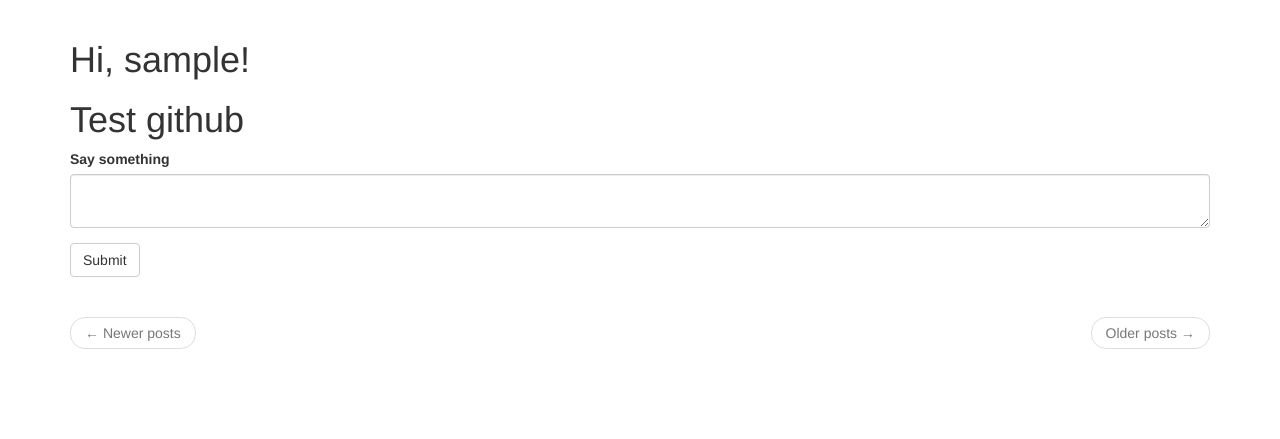
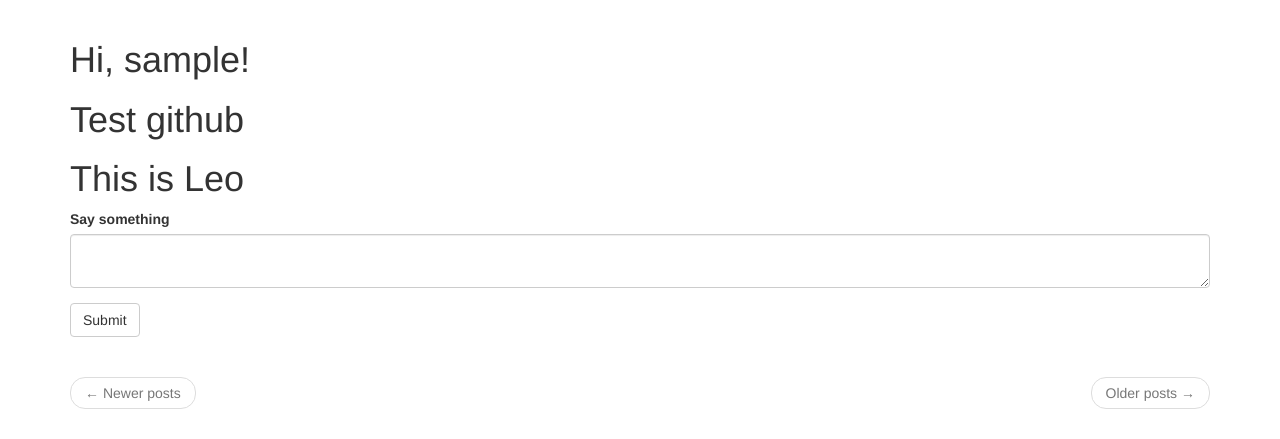
Before and after one commit to chaosssleo/nextdigital, a Flask app: page / in a window 1280 px wide. Shown: the part 52-491 px from the top of the page. Run offline with Flask 2, Linux system fonts and the light colour scheme; the visitor is signed in with stand-in values (Sample User, id 1); data comes from the database, SQL or seed files in the repository; data that the repository does not hold is empty; some libraries are stand-ins or nearby versions.

Commit message:
This_is_leo_laptop

```diff
--- a/app/templates/index.html
+++ b/app/templates/index.html
@@ -4,6 +4,7 @@
 {% block current_app_content %}
     <h1>{{ _('Hi, %(username)s!', username=current_user.username) }}</h1>
     <h1>Test github</h1>
+    <h1>This is Leo</h1>
     {% if form %}
         {{ wtf.quick_form(form) }}
         <br>
```
